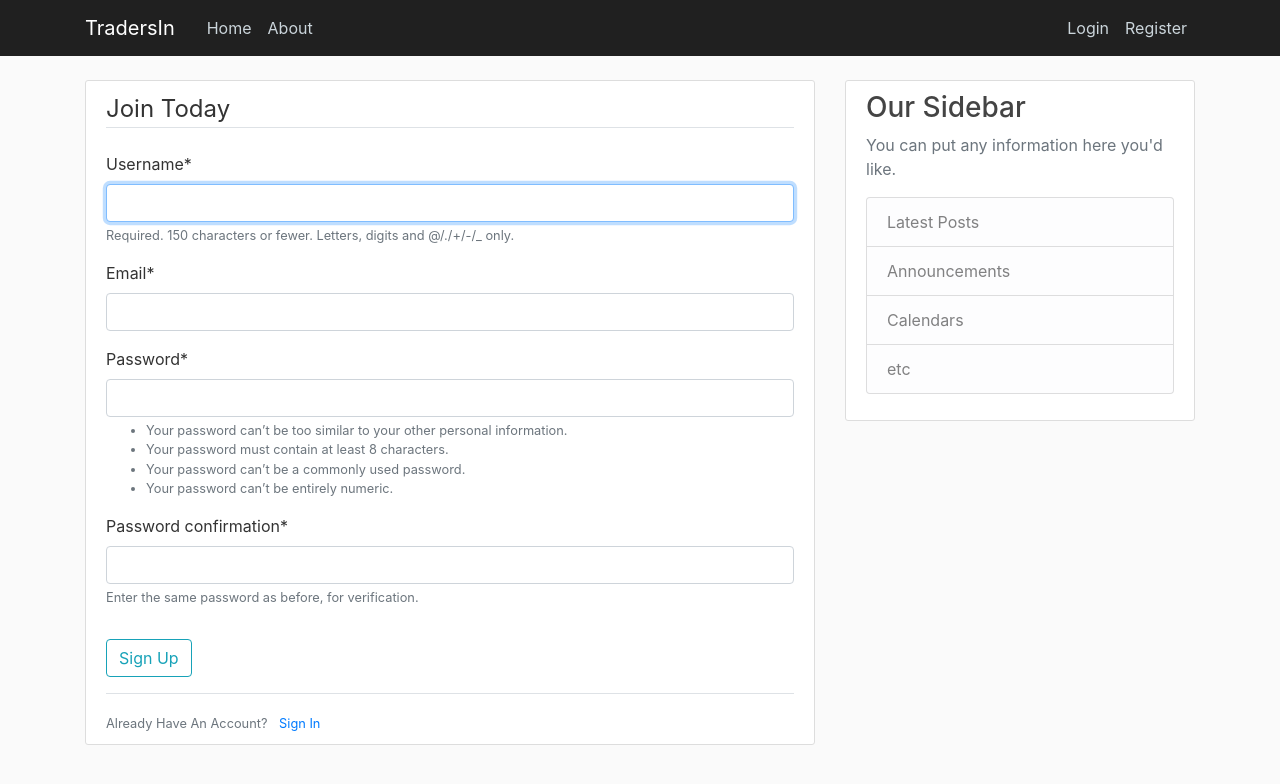
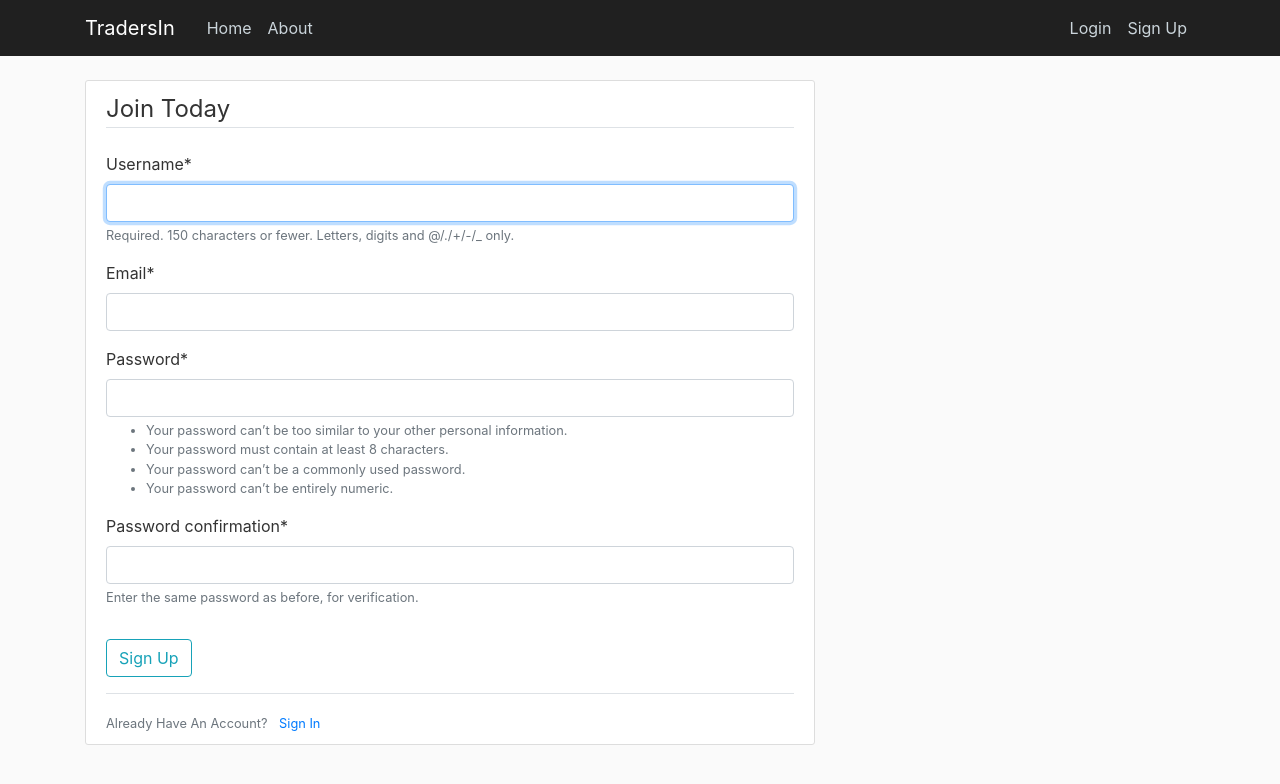
Before and after one commit to LionelMv/TradersIn, a Django app: page /accounts/ in a window 1280 px wide. Shown: the top 784 px of the page. Run offline with Django 4.2, Linux system fonts and the light colour scheme; parts of the project's set-up code (start-up, migrations or seed data) failed here and were passed over; some libraries are stand-ins or nearby versions.

Commit message:
Change urls to links in nav bar

```diff
--- a/blog/templates/blog/base.html
+++ b/blog/templates/blog/base.html
@@ -32,8 +32,13 @@
               </div>
               <!-- Navbar Right Side -->
               <div class="navbar-nav">
-                <a class="nav-item nav-link" href="#">Login</a>
-                <a class="nav-item nav-link" href="#">Register</a>
+                {% if user.is_authenticated %}
+                  <a class="nav-item nav-link" href="{% url 'profile'%}">{{user.username}}</a>
+                  <a class="nav-item nav-link" href="{% url 'logout'%}">Logout</a>
+                {% else %}
+                  <a class="nav-item nav-link" href="{% url 'login'%}">Login</a>
+                  <a class="nav-item nav-link" href="{% url 'register'%}">Sign Up</a>
+                {% endif %}
               </div>
             </div>
           </div>
@@ -51,7 +56,7 @@
             {% endif %}
             {% block content %}{% endblock %}
           </div>
-          <div class="col-md-4">
+          <!-- <div class="col-md-4">
             <div class="content-section">
               <h3>Our Sidebar</h3>
               <p class='text-muted'>You can put any information here you'd like.
@@ -63,7 +68,7 @@
                 </ul>
               </p>
             </div>
-          </div>
+          </div> -->
         </div>
     </main>
 
```
